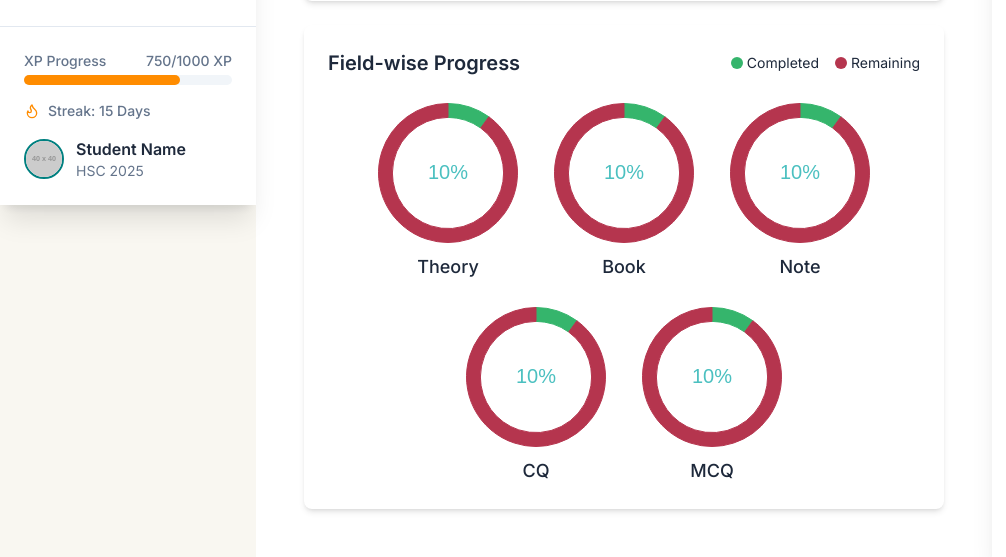
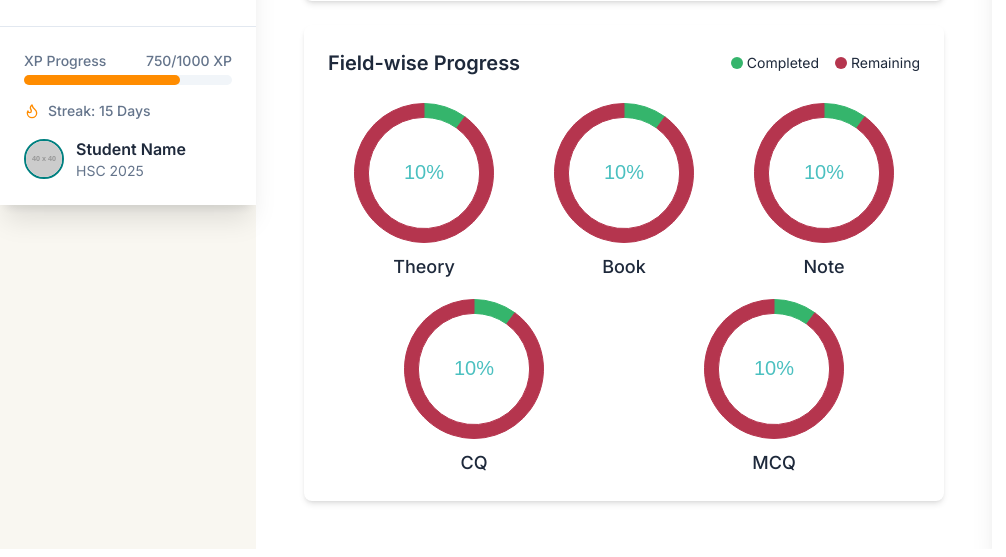
Before and after one commit to tahfimism/pattho, a Django app: template pattho/users/templates/users/analysis.html in a window 1280 px wide. Shown: the part 595-1152 px from the top of the page, without its empty margins (0-1006 px from the left). Run offline with Django 3.2, Linux system fonts and the light colour scheme; the template is opened without the code that fills it: most values are stand-ins (such as "Sample title", 1, 10 or a date in 2020); grey boxes labelled with a size stand in for pictures from a placeholder-image service; some libraries are stand-ins or nearby versions; some web fonts are replaced.

Commit message:
field-wise Progress charts justify around

```diff
--- a/pattho/users/templates/users/analysis.html
+++ b/pattho/users/templates/users/analysis.html
@@ -21,7 +21,7 @@
                 </span>
             </div>
         </div>
-        <div class="flex flex-wrap justify-center gap-2 sm:gap-4">
+        <div class="flex flex-wrap justify-around gap-2">
             <div class="flex flex-col items-center min-w-[130px] max-w-[160px]">
                 <div class="relative w-full mb-0 h-[160px]">
                     <canvas id="pTheoryChart"></canvas>
```
